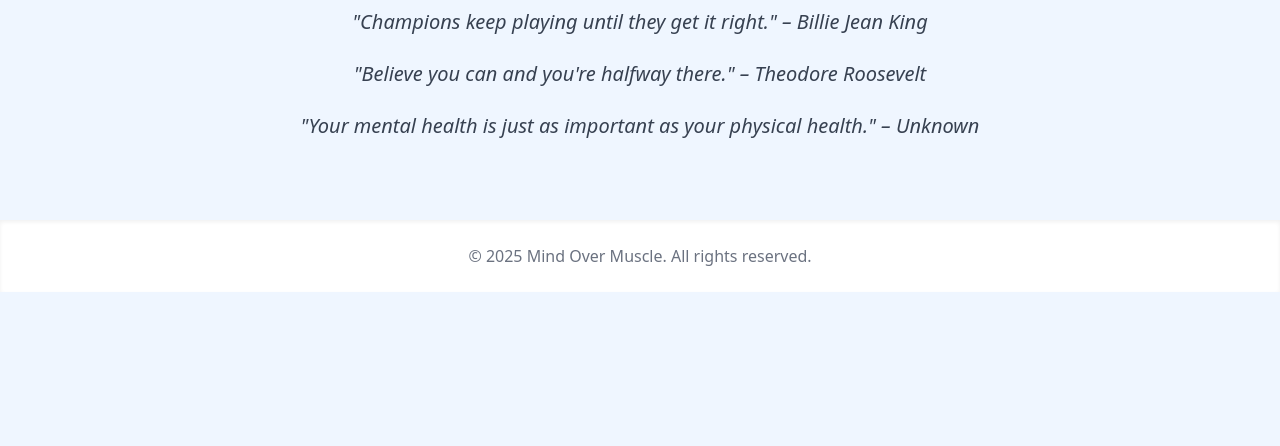
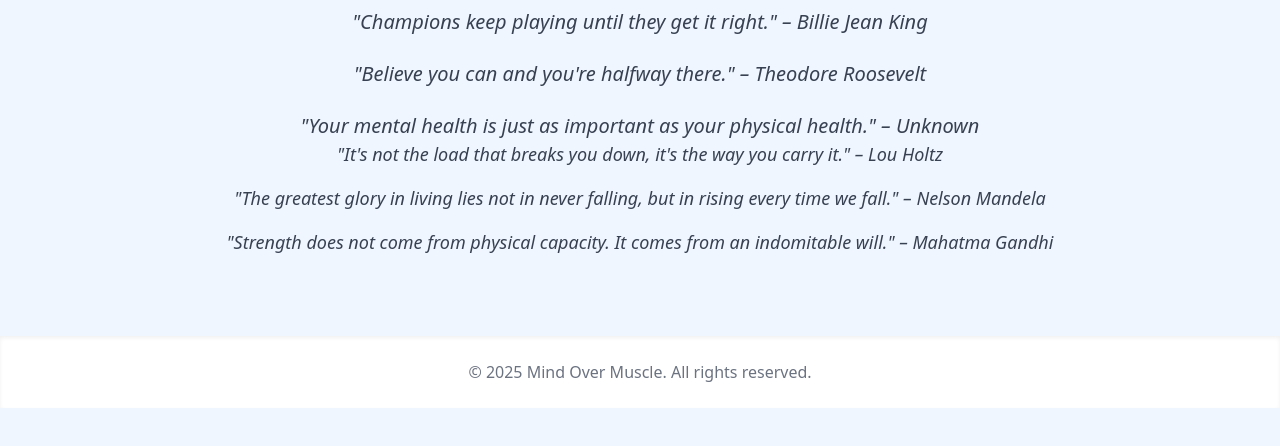
Before and after one commit to wnediN/Mental-Health, a plain HTML site: page quotes.html in a window 1280 px wide. Shown: the part 224-670 px from the top of the page. Drawn offline with nearby package versions, Linux system fonts and the light colour scheme.

Commit message:
Update quotes.html

```diff
--- a/quotes.html
+++ b/quotes.html
@@ -30,7 +30,9 @@
       <blockquote class="italic text-xl text-gray-700 mb-6">"Champions keep playing until they get it right." – Billie Jean King</blockquote>
       <blockquote class="italic text-xl text-gray-700 mb-6">"Believe you can and you're halfway there." – Theodore Roosevelt</blockquote>
       <blockquote class="italic text-xl text-gray-700">"Your mental health is just as important as your physical health." – Unknown</blockquote>
-    </div>
+      <blockquote class="italic text-lg text-gray-700 mb-4">"It's not the load that breaks you down, it's the way you carry it." – Lou Holtz</blockquote>
+      <blockquote class="italic text-lg text-gray-700 mb-4">"The greatest glory in living lies not in never falling, but in rising every time we fall." – Nelson Mandela</blockquote>
+      <blockquote class="italic text-lg text-gray-700">"Strength does not come from physical capacity. It comes from an indomitable will." – Mahatma Gandhi</blockquote>    </div>
   </main>
 
   <footer class="mt-20 py-6 bg-white shadow-inner text-center text-gray-500">
```
